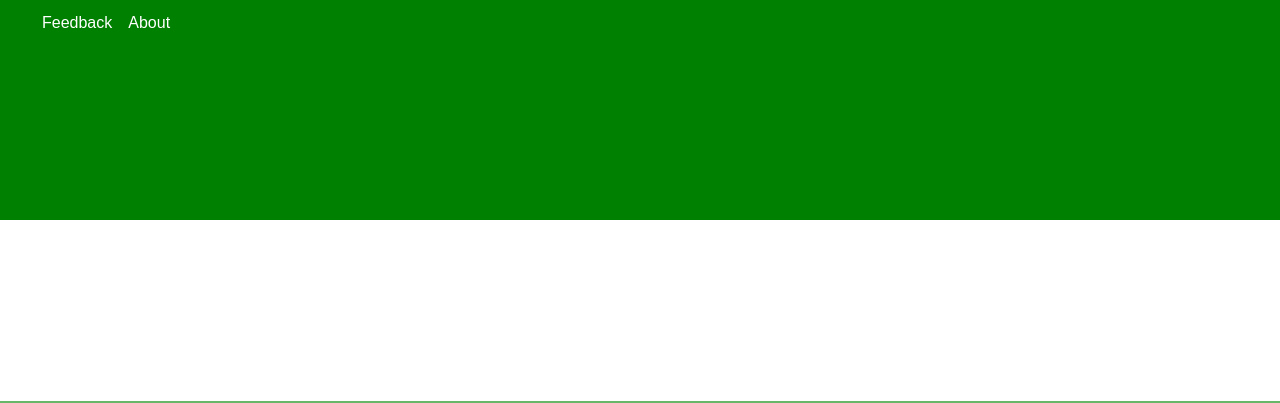
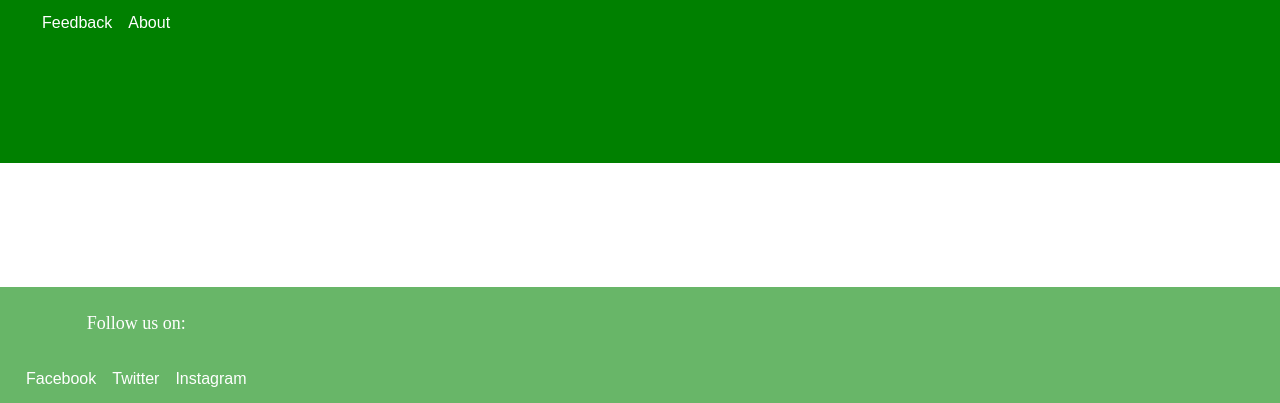
Before and after one commit to Kenohsi/OG, a website: page myapp/views/shop1.html in a window 1280 px wide. Shown: the part 89-492 px from the top of the page. Drawn offline with Linux system fonts and the light colour scheme; no server answers.

Commit message:
finito2.0

```diff
--- a/myapp/views/shop1.html
+++ b/myapp/views/shop1.html
@@ -43,9 +43,12 @@
           <ul>
               <li><a href="https://www.facebook.com/" target="_blank">Facebook</a></li>
               <li><a href="https://www.twitter.com/" target="_blank">Twitter</a></li>
-              <li><a href="https://www.Instagram.com/" target="_blank">Instagram</a></li><br><br>
+              <li><a href="https://www.Instagram.com/" target="_blank">Instagram</a></li>
           </ul>
+          </div>
+
         </div>
+
         <div class="Contact Container">
            <div class="Contact">
            <h5>Contact Us!</h5>
```
